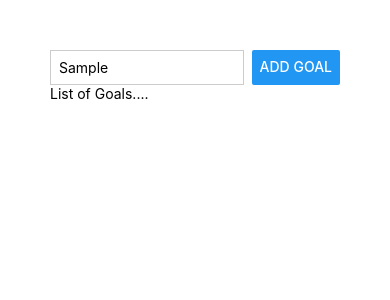
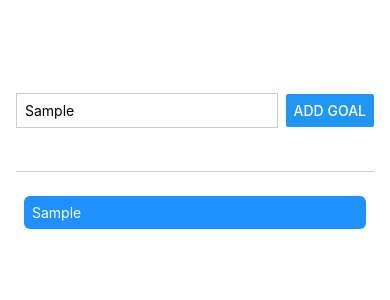
Before and after one commit to prashantkumar1113/verveu-react-native, a React Native app in the folder react-native-starter/: screen / in a window 390 px wide. Both pictures are taken after typing "Sample" into the empty fields and a click on the button "ADD GOAL". Shown: the top 300 px of the page. Built offline with nearby package versions, Linux system fonts and the light colour scheme.

Commit message:
Added useState

```diff
--- a/react-native-starter/App.js
+++ b/react-native-starter/App.js
@@ -1,18 +1,41 @@
 // import {StatusBar} from "expo-status-bar";
+import {useState} from "react";
 import {StyleSheet, Text, View, Button, TextInput} from "react-native";
 
 export default function App() {
+    const [enteredGoalText, setEnteredGoalText] = useState("");
+    const [goalList, setGoalList] = useState([]);
+    function goalInputHandler(enteredText) {
+        // console.log(enterdText);
+        setEnteredGoalText(enteredText);
+    }
+    function addGoalHandler(e) {
+        console.log("pressed", enteredGoalText);
+        setGoalList((currentGoals) => [...currentGoals, enteredGoalText]);
+        // setEnteredGoalText("");
+    }
+
     return (
         <View style={styles.appContainer}>
             {/* Adding a todo */}
             <View style={styles.inputContainer}>
-                <TextInput style={styles.textInput} placeholder="Your goals" />
-                <Button title="Add Goal" />
+                <TextInput
+                    style={styles.textInput}
+                    placeholder="Your goals"
+                    onChangeText={goalInputHandler}
+                />
+                <Button title="Add Goal" onPress={addGoalHandler} />
             </View>
 
             {/* List of todos */}
-            <View>
-                <Text>List of Goals....</Text>
+            <View style={styles.goalsContainer}>
+                {goalList.map((goal, id) => (
+                    <View key={id} style={styles.goalItem}>
+                        <Text key={id} style={styles.goalText}>
+                            {goal}
+                        </Text>
+                    </View>
+                ))}
             </View>
         </View>
     );
@@ -20,15 +43,21 @@ export default function App() {
 
 const styles = StyleSheet.create({
     appContainer: {
-        // flex: 1,
+        flex: 1,
         // backgroundColor: "azure",
         // alignItems: "center",
         // justifyContent: "center",
         padding: 50,
+        paddingHorizontal: 16,
     },
     inputContainer: {
+        flex: 1,
         flexDirection: "row",
         justifyContent: "space-between",
+        alignItems: "center",
+        marginBottom: 16,
+        borderBottomWidth: 1,
+        borderBottomColor: "#ccc",
     },
     textInput: {
         borderWidth: 1,
@@ -37,4 +66,16 @@ const styles = StyleSheet.create({
         marginRight: 8,
         padding: 8,
     },
+    goalsContainer: {
+        flex: 5,
+    },
+    goalItem: {
+        margin: 8,
+        padding: 8,
+        borderRadius: 6,
+        backgroundColor: "dodgerblue",
+    },
+    goalText: {
+        color: "white",
+    },
 });
```
